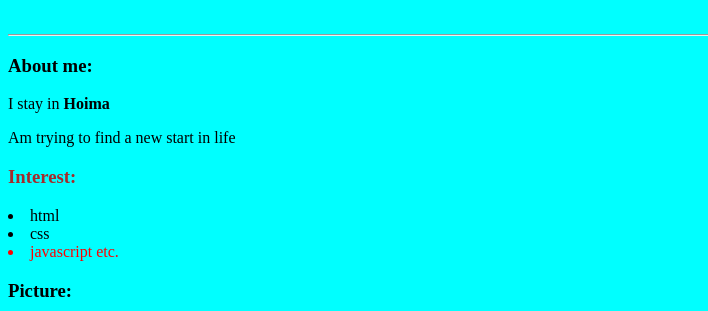
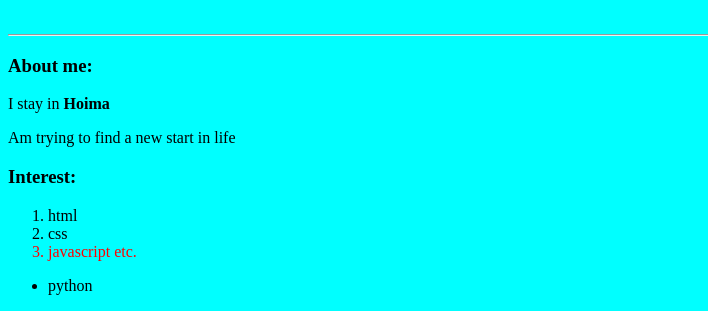
Before and after one commit to ahumuzaphil/my-first-repo, a plain HTML site: page index.html in a window 1280 px wide. Shown: the top 311 px of the page, without its empty margins (0-708 px from the left). Drawn offline with Linux system fonts and the light colour scheme.

Commit message:
linked css file

```diff
--- a/index.html
+++ b/index.html
@@ -2,6 +2,7 @@
 <html style="background-color:aqua">
     <head>
         <title>my first html lesson</title>
+        <link rel="stylesheet" href="style.css">
         <style>
             img{border-radius: 10px ;}
         </style>
@@ -11,9 +12,12 @@
         <h3>About me:</h3>
         <p>I stay in <b>Hoima</b> </p>
         <p>Am trying to find a new start in life</p>
-        <h3 style="color:brown">Interest:</h3>
+        <h3 id="Interest">Interest:</h3>
         <!--List-->
-        <li>html</li><li>css</li><li style=color:red>javascript etc.</li>
+        <ol><li>html</li><li>css</li><li style=color:red>javascript etc.</li></ol>
+        <ul class="interest">
+            <li>python</li>
+        </ul>
         <h3>Picture:</h3>
         <!--length has refused to work but finally by height-->
         <img height="100";width="100"; src="_DSC0200.JPG" alt="">
```
